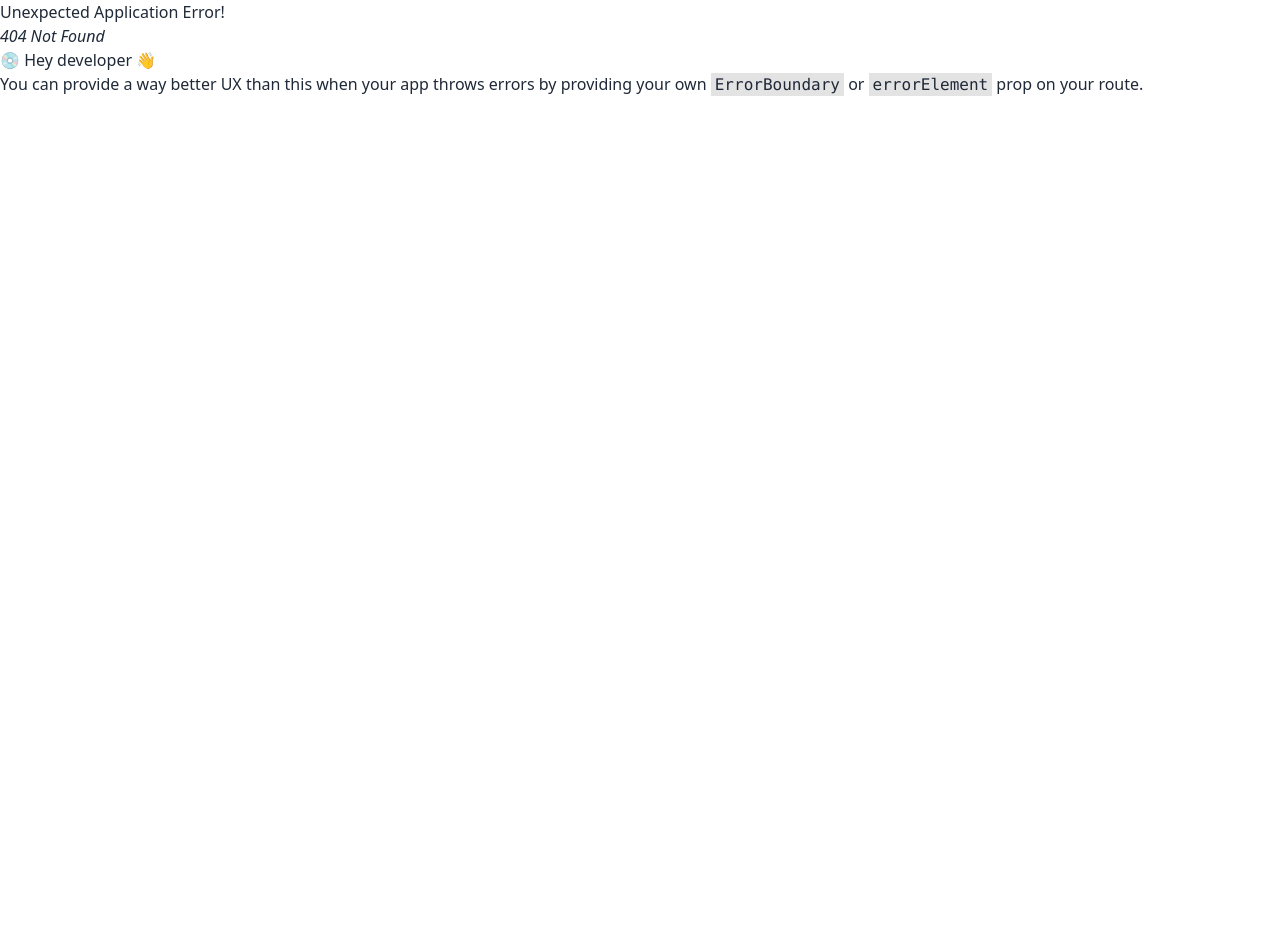
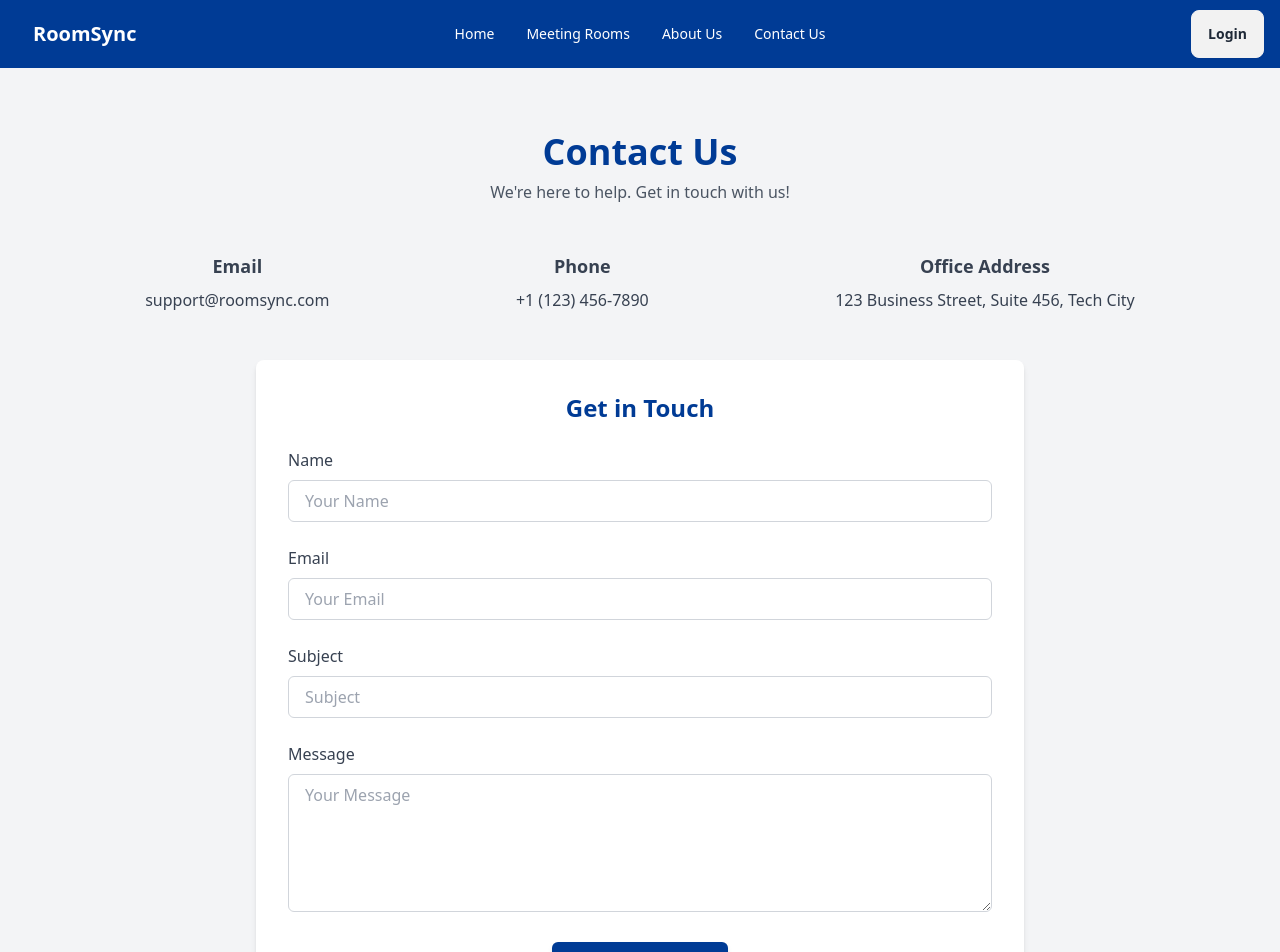
Before and after one commit to produzzal/RoomSync, a React (Vite) app: page /contact-us in a window 1280 px wide. Before the commit this address had no page. Shown: the top 952 px of the page. Before the commit the page ends 800 px from the top, so only its background shows below. Built offline with nearby package versions, Linux system fonts and the light colour scheme.

Commit message:
Error Page added

```diff
--- a/package.json
+++ b/package.json
@@ -11,6 +11,7 @@
   },
   "dependencies": {
     "animate.css": "^4.1.1",
+    "framer-motion": "^11.18.0",
     "react": "^18.3.1",
     "react-dom": "^18.3.1",
     "react-hook-form": "^7.54.2",
--- a/src/components/section/Header.tsx
+++ b/src/components/section/Header.tsx
@@ -1,4 +1,5 @@
 import React from "react";
+import { motion } from "framer-motion";
 
 const Header: React.FC = () => {
   return (
@@ -19,12 +20,14 @@ const Header: React.FC = () => {
           <p className="mb-5 text-lg text-white text-shadow-md">
             Efficient, hassle-free room booking for all your meeting needs.
           </p>
-          <a
-            href="/meeting-rooms"
-            className="btn bg-[#005FA8] text-white px-6 py-3 rounded-lg shadow-lg hover:bg-[#004C8C] hover:shadow-xl transition-all duration-300"
+          <motion.button
+            className="px-8 py-3 bg-[#005FA8] text-white font-semibold rounded-lg shadow-md hover:bg-[#002766] transition-colors"
+            whileHover={{ scale: 1.1 }}
+            whileTap={{ scale: 0.95 }}
+            onClick={() => (window.location.href = "/")}
           >
             Book Now
-          </a>
+          </motion.button>
         </div>
       </div>
     </div>
--- a/src/pages/AboutUs.tsx
+++ b/src/pages/AboutUs.tsx
@@ -1,90 +1,156 @@
 import React from "react";
-import "animate.css"; // Make sure to import animate.css for animations
+import { motion } from "framer-motion";
+import "animate.css";
 
 const AboutUs: React.FC = () => {
   return (
     <div className="bg-gray-100 py-16">
       {/* Our Mission Section */}
       <section className="text-center mb-16 px-6 md:px-16">
-        <h2 className="text-4xl font-bold mb-4 text-[#003B95] animate__animated animate__zoomIn animate__delay-1s">
+        <motion.h2
+          className="text-4xl font-bold mb-4 text-[#003B95]"
+          initial={{ opacity: 0, y: -50 }}
+          animate={{ opacity: 1, y: 0 }}
+          transition={{ duration: 1 }}
+        >
           Our Mission
-        </h2>
-        <p className="text-lg text-gray-700 max-w-3xl mx-auto animate__animated animate__fadeIn animate__delay-2s">
+        </motion.h2>
+        <motion.p
+          className="text-lg text-gray-700 max-w-3xl mx-auto"
+          initial={{ opacity: 0 }}
+          animate={{ opacity: 1 }}
+          transition={{ duration: 1.5, delay: 0.5 }}
+        >
           Our mission at RoomSync is to provide innovative and reliable
           solutions to empower modern businesses. We aim to simplify processes,
           enhance productivity, and drive success through our state-of-the-art
           meeting room booking system.
-        </p>
+        </motion.p>
       </section>
 
       {/* Meet the Team Section */}
       <section className="text-center mb-16">
-        <h2 className="text-4xl font-bold mb-4 text-[#003B95] animate__animated animate__bounceInLeft animate__delay-1s">
+        <motion.h2
+          className="text-4xl font-bold mb-4 text-[#003B95]"
+          initial={{ x: -100, opacity: 0 }}
+          animate={{ x: 0, opacity: 1 }}
+          transition={{ duration: 1 }}
+        >
           Meet the Team
-        </h2>
-        <div className="flex justify-center gap-8 flex-wrap animate__animated animate__fadeIn animate__delay-2s">
+        </motion.h2>
+        <div className="flex justify-center gap-8 flex-wrap">
           {/* Team Member 1 */}
-          <div className="w-48 h-48 bg-white rounded-full shadow-lg overflow-hidden animate__animated animate__flipInX animate__delay-2s hover:scale-110 hover:shadow-xl transition-transform duration-300">
+          <motion.div
+            className="w-64 bg-white rounded-lg shadow-lg overflow-hidden hover:scale-105 hover:shadow-xl transition-transform duration-300"
+            whileHover={{ rotate: 5 }}
+            initial={{ opacity: 0, scale: 0.9 }}
+            animate={{ opacity: 1, scale: 1 }}
+            transition={{ duration: 1, delay: 0.3 }}
+          >
             <img
-              src="https://i.ibb.co.com/5hm6VPT/360-F-243123463-z-Tooub557x-EWABDLk0j-Jkl-Dy-LSGl2jrr.jpg"
-              alt="Team Member 1"
-              className="object-cover w-full h-full transition-all duration-300"
+              src="https://i.ibb.co/5hm6VPT/360-F-243123463-z-Tooub557x-EWABDLk0j-Jkl-Dy-LSGl2jrr.jpg"
+              alt="John Doe"
+              className="object-cover w-full h-48"
             />
-            <div className="text-center p-4">
+            <div className="p-4">
               <h3 className="text-xl font-semibold text-[#003B95]">John Doe</h3>
               <p className="text-gray-600">CEO</p>
+              <p className="text-gray-500 text-sm mt-2">
+                John leads RoomSync with over 10 years of experience in the tech
+                industry, focusing on creating innovative solutions for
+                businesses.
+              </p>
             </div>
-          </div>
+          </motion.div>
 
           {/* Team Member 2 */}
-          <div className="w-48 h-48 bg-white rounded-full shadow-lg overflow-hidden animate__animated animate__flipInX animate__delay-1s hover:scale-110 hover:shadow-xl transition-transform duration-300">
+          <motion.div
+            className="w-64 bg-white rounded-lg shadow-lg overflow-hidden hover:scale-105 hover:shadow-xl transition-transform duration-300"
+            whileHover={{ rotate: -5 }}
+            initial={{ opacity: 0, scale: 0.9 }}
+            animate={{ opacity: 1, scale: 1 }}
+            transition={{ duration: 1, delay: 0.6 }}
+          >
             <img
-              src="https://i.ibb.co.com/3hpj7hf/ey-Jid-WNr-ZXQi-Oi-Jjb250-ZW50-Lmhzd3-N0-YXRp-Yy5jb20i-LCJr-ZXki-Oi-Jna-WZc-L3-Bs-YXlc-Lz-Bi-N2-Y0-Z.webp"
-              alt="Team Member 2"
-              className="object-cover w-full h-full transition-all duration-300"
+              src="https://i.ibb.co/3hpj7hf/ey-Jid-WNr-ZXQi-Oi-Jjb250-ZW50-Lmhzd3-N0-YXRp-Yy5jb20i-LCJr-ZXki-Oi-Jna-WZc-L3-Bs-YXlc-Lz-Bi-N2-Y0-Z.webp"
+              alt="Jane Smith"
+              className="object-cover w-full h-48"
             />
-            <div className="text-center p-4">
+            <div className="p-4">
               <h3 className="text-xl font-semibold text-[#003B95]">
                 Jane Smith
               </h3>
               <p className="text-gray-600">CTO</p>
+              <p className="text-gray-500 text-sm mt-2">
+                Jane is the brain behind RoomSync’s technical development, with
+                a passion for building robust, scalable platforms.
+              </p>
             </div>
-          </div>
+          </motion.div>
 
           {/* Team Member 3 */}
-          <div className="w-48 h-48 bg-white rounded-full shadow-lg overflow-hidden animate__animated animate__flipInX animate__delay-2s hover:scale-110 hover:shadow-xl transition-transform duration-300">
+          <motion.div
+            className="w-64 bg-white rounded-lg shadow-lg overflow-hidden hover:scale-105 hover:shadow-xl transition-transform duration-300"
+            whileHover={{ rotate: 5 }}
+            initial={{ opacity: 0, scale: 0.9 }}
+            animate={{ opacity: 1, scale: 1 }}
+            transition={{ duration: 1, delay: 0.9 }}
+          >
             <img
-              src="https://i.ibb.co.com/996B8TL/handsome-bearded-guy-posing-against-white-wall-273609-20597.jpg"
-              alt="Team Member 3"
-              className="object-cover w-full h-full transition-all duration-300"
+              src="https://i.ibb.co/996B8TL/handsome-bearded-guy-posing-against-white-wall-273609-20597.jpg"
+              alt="Sara Lee"
+              className="object-cover w-full h-48"
             />
-            <div className="text-center p-4">
+            <div className="p-4">
               <h3 className="text-xl font-semibold text-[#003B95]">Sara Lee</h3>
               <p className="text-gray-600">COO</p>
+              <p className="text-gray-500 text-sm mt-2">
+                Sara brings operational excellence to RoomSync, ensuring the
+                smooth running of our services and a top-notch client
+                experience.
+              </p>
             </div>
-          </div>
+          </motion.div>
         </div>
       </section>
 
       {/* Our Story Section */}
       <section className="text-center mb-16 px-6 md:px-16">
-        <h2 className="text-4xl font-bold mb-4 text-[#003B95] animate__animated animate__jackInTheBox animate__delay-3s">
+        <motion.h2
+          className="text-4xl font-bold mb-4 text-[#003B95]"
+          initial={{ opacity: 0, y: -50 }}
+          animate={{ opacity: 1, y: 0 }}
+          transition={{ duration: 1 }}
+        >
           Our Story
-        </h2>
-        <p className="text-lg text-gray-700 max-w-3xl mx-auto animate__animated animate__fadeInUp animate__delay-4s">
+        </motion.h2>
+        <motion.p
+          className="text-lg text-gray-700 max-w-3xl mx-auto"
+          initial={{ opacity: 0 }}
+          animate={{ opacity: 1 }}
+          transition={{ duration: 1.5, delay: 0.5 }}
+        >
           RoomSync was founded in 2020 by a group of passionate innovators who
           wanted to solve the challenges businesses face when booking meeting
           spaces. With a clear vision in mind, we set out to create a seamless,
           reliable, and flexible meeting room booking system that would cater to
           businesses of all sizes.
-        </p>
-        <p className="text-lg text-gray-700 max-w-3xl mx-auto animate__animated animate__fadeInUp animate__delay-5s">
-          Since our inception, RoomSync has rapidly expanded, with businesses
-          across the globe utilizing our platform. Through continuous innovation
-          and feedback from our users, we've evolved our system to ensure the
-          highest level of efficiency, flexibility, and user satisfaction. Our
-          story is a testament to our team's hard work, perseverance, and
-          commitment to making a difference in the world of business operations.
+        </motion.p>
+      </section>
+
+      {/* Contact Button Section */}
+      <section className="text-center mt-16">
+        <motion.button
+          className="px-8 py-3 bg-[#005FA8] text-white font-semibold rounded-lg shadow-md hover:bg-[#002766] transition-colors"
+          whileHover={{ scale: 1.1 }}
+          whileTap={{ scale: 0.95 }}
+          onClick={() => (window.location.href = "/contact-us")}
+        >
+          Contact Us Today to Learn More!
+        </motion.button>
+        <p className="text-gray-600 mt-4 text-sm">
+          Reach out to us to see how RoomSync can transform your business
+          operations!
         </p>
       </section>
     </div>
--- /dev/null
+++ b/src/pages/ContactUs.tsx
@@ -0,0 +1,155 @@
+import React from "react";
+import { motion } from "framer-motion";
+
+const ContactUs: React.FC = () => {
+  return (
+    <div className="bg-gray-100 py-16 px-4 sm:px-6 lg:px-16">
+      {/* Page Header */}
+      <section className="text-center mb-12">
+        <motion.h1
+          className="text-3xl sm:text-4xl font-bold text-[#003B95]"
+          initial={{ opacity: 0, y: -20 }}
+          animate={{ opacity: 1, y: 0 }}
+          transition={{ duration: 1 }}
+        >
+          Contact Us
+        </motion.h1>
+        <motion.p
+          className="text-gray-600 mt-2 text-sm sm:text-base"
+          initial={{ opacity: 0 }}
+          animate={{ opacity: 1 }}
+          transition={{ duration: 1.5, delay: 0.3 }}
+        >
+          We're here to help. Get in touch with us!
+        </motion.p>
+      </section>
+
+      {/* Contact Information */}
+      <section className="flex flex-col sm:flex-row sm:justify-around sm:items-start mb-12 text-gray-700 gap-6">
+        <motion.div
+          className="flex flex-col items-center text-center"
+          initial={{ opacity: 0, y: 20 }}
+          animate={{ opacity: 1, y: 0 }}
+          transition={{ duration: 1, delay: 0.2 }}
+        >
+          <h2 className="text-base sm:text-lg font-semibold mb-2">Email</h2>
+          <p className="text-sm sm:text-base">support@roomsync.com</p>
+        </motion.div>
+        <motion.div
+          className="flex flex-col items-center text-center"
+          initial={{ opacity: 0, y: 20 }}
+          animate={{ opacity: 1, y: 0 }}
+          transition={{ duration: 1, delay: 0.4 }}
+        >
+          <h2 className="text-base sm:text-lg font-semibold mb-2">Phone</h2>
+          <p className="text-sm sm:text-base">+1 (123) 456-7890</p>
+        </motion.div>
+        <motion.div
+          className="flex flex-col items-center text-center"
+          initial={{ opacity: 0, y: 20 }}
+          animate={{ opacity: 1, y: 0 }}
+          transition={{ duration: 1, delay: 0.6 }}
+        >
+          <h2 className="text-base sm:text-lg font-semibold mb-2">
+            Office Address
+          </h2>
+          <p className="text-sm sm:text-base">
+            123 Business Street, Suite 456, Tech City
+          </p>
+        </motion.div>
+      </section>
+
+      {/* Contact Form */}
+      <section className="max-w-full sm:max-w-2xl lg:max-w-3xl mx-auto bg-white p-6 sm:p-8 rounded-lg shadow-md">
+        <motion.h2
+          className="text-xl sm:text-2xl font-bold text-center text-[#003B95] mb-6"
+          initial={{ opacity: 0 }}
+          animate={{ opacity: 1 }}
+          transition={{ duration: 1 }}
+        >
+          Get in Touch
+        </motion.h2>
+        <form className="space-y-6">
+          {/* Name Field */}
+          <motion.div
+            initial={{ opacity: 0, x: -20 }}
+            animate={{ opacity: 1, x: 0 }}
+            transition={{ duration: 0.5 }}
+          >
+            <label className="block font-medium text-gray-700 mb-2">Name</label>
+            <input
+              type="text"
+              placeholder="Your Name"
+              className="w-full px-4 py-2 text-sm sm:text-base border border-gray-300 rounded-md focus:outline-none focus:ring-2 focus:ring-[#003B95]"
+            />
+          </motion.div>
+
+          {/* Email Field */}
+          <motion.div
+            initial={{ opacity: 0, x: 20 }}
+            animate={{ opacity: 1, x: 0 }}
+            transition={{ duration: 0.5 }}
+          >
+            <label className="block font-medium text-gray-700 mb-2">
+              Email
+            </label>
+            <input
+              type="email"
+              placeholder="Your Email"
+              className="w-full px-4 py-2 text-sm sm:text-base border border-gray-300 rounded-md focus:outline-none focus:ring-2 focus:ring-[#003B95]"
+            />
+          </motion.div>
+
+          {/* Subject Field */}
+          <motion.div
+            initial={{ opacity: 0, x: -20 }}
+            animate={{ opacity: 1, x: 0 }}
+            transition={{ duration: 0.5 }}
+          >
+            <label className="block font-medium text-gray-700 mb-2">
+              Subject
+            </label>
+            <input
+              type="text"
+              placeholder="Subject"
+              className="w-full px-4 py-2 text-sm sm:text-base border border-gray-300 rounded-md focus:outline-none focus:ring-2 focus:ring-[#003B95]"
+            />
+          </motion.div>
+
+          {/* Message Field */}
+          <motion.div
+            initial={{ opacity: 0, x: 20 }}
+            animate={{ opacity: 1, x: 0 }}
+            transition={{ duration: 0.5 }}
+          >
+            <label className="block font-medium text-gray-700 mb-2">
+              Message
+            </label>
+            <textarea
+              placeholder="Your Message"
+              className="w-full px-4 py-2 text-sm sm:text-base border border-gray-300 rounded-md focus:outline-none focus:ring-2 focus:ring-[#003B95]"
+              rows={5}
+            ></textarea>
+          </motion.div>
+
+          {/* Submit Button */}
+          <motion.div
+            className="text-center"
+            initial={{ opacity: 0 }}
+            animate={{ opacity: 1 }}
+            transition={{ duration: 0.5, delay: 0.3 }}
+          >
+            <button
+              type="submit"
+              className="px-6 sm:px-8 py-2 sm:py-3 text-sm sm:text-base bg-[#003B95] text-white font-semibold rounded-md shadow-md hover:bg-[#002766] transition-colors"
+            >
+              Send Message
+            </button>
+          </motion.div>
+        </form>
+      </section>
+    </div>
+  );
+};
+
+export default ContactUs;
--- /dev/null
+++ b/src/pages/ErrorPage.tsx
@@ -0,0 +1,70 @@
+import React from "react";
+import { useNavigate } from "react-router-dom";
+import { motion } from "framer-motion";
+
+const ErrorPage: React.FC = () => {
+  const navigate = useNavigate();
+
+  return (
+    <div className="relative flex flex-col items-center justify-center min-h-screen bg-gradient-to-r from-blue-100 to-blue-300 text-center px-6 overflow-hidden">
+      {/* Floating Decorative Elements */}
+      <motion.div
+        className="absolute top-10 left-10 w-32 h-32 bg-blue-300 rounded-full opacity-40"
+        animate={{ y: [0, -20, 0] }}
+        transition={{ duration: 4, repeat: Infinity, repeatType: "loop" }}
+      ></motion.div>
+      <motion.div
+        className="absolute bottom-10 right-10 w-24 h-24 bg-blue-500 rounded-full opacity-30"
+        animate={{ y: [0, 15, 0] }}
+        transition={{ duration: 3, repeat: Infinity, repeatType: "loop" }}
+      ></motion.div>
+
+      {/* Main Content */}
+      <motion.div
+        initial={{ opacity: 0, y: -30 }}
+        animate={{ opacity: 1, y: 0 }}
+        transition={{ duration: 0.7 }}
+      >
+        <h1 className="text-9xl font-extrabold text-[#003B95] mb-6 drop-shadow-lg">
+          404
+        </h1>
+        <motion.p
+          className="text-lg text-gray-800 mb-12 font-medium"
+          initial={{ opacity: 0 }}
+          animate={{ opacity: 1 }}
+          transition={{ duration: 1, delay: 0.5 }}
+        >
+          Oops! We couldn’t find the page you’re looking for. 🚀
+        </motion.p>
+      </motion.div>
+
+      {/* Decorative SVG or Emoji */}
+      <motion.div
+        initial={{ scale: 0.8, rotate: -10 }}
+        animate={{ scale: 1, rotate: 0 }}
+        transition={{
+          type: "spring",
+          stiffness: 200,
+          damping: 10,
+        }}
+        className="mb-8"
+      >
+        <span role="img" aria-label="astronaut" className="text-7xl">
+          🪐✨
+        </span>
+      </motion.div>
+
+      {/* Go Home Button */}
+      <motion.button
+        onClick={() => navigate("/")}
+        className="px-8 py-4 bg-[#003B95] text-white font-semibold rounded-full shadow-md hover:bg-[#002766] transform hover:scale-105 transition-transform duration-300"
+        whileHover={{ scale: 1.1 }}
+        whileTap={{ scale: 0.95 }}
+      >
+        Go to Home
+      </motion.button>
+    </div>
+  );
+};
+
+export default ErrorPage;
```
Also changed, not shown: src/routes/routes.tsx (+10 -0 lines), 1 other file (tests, documents, lock files or other folders).
